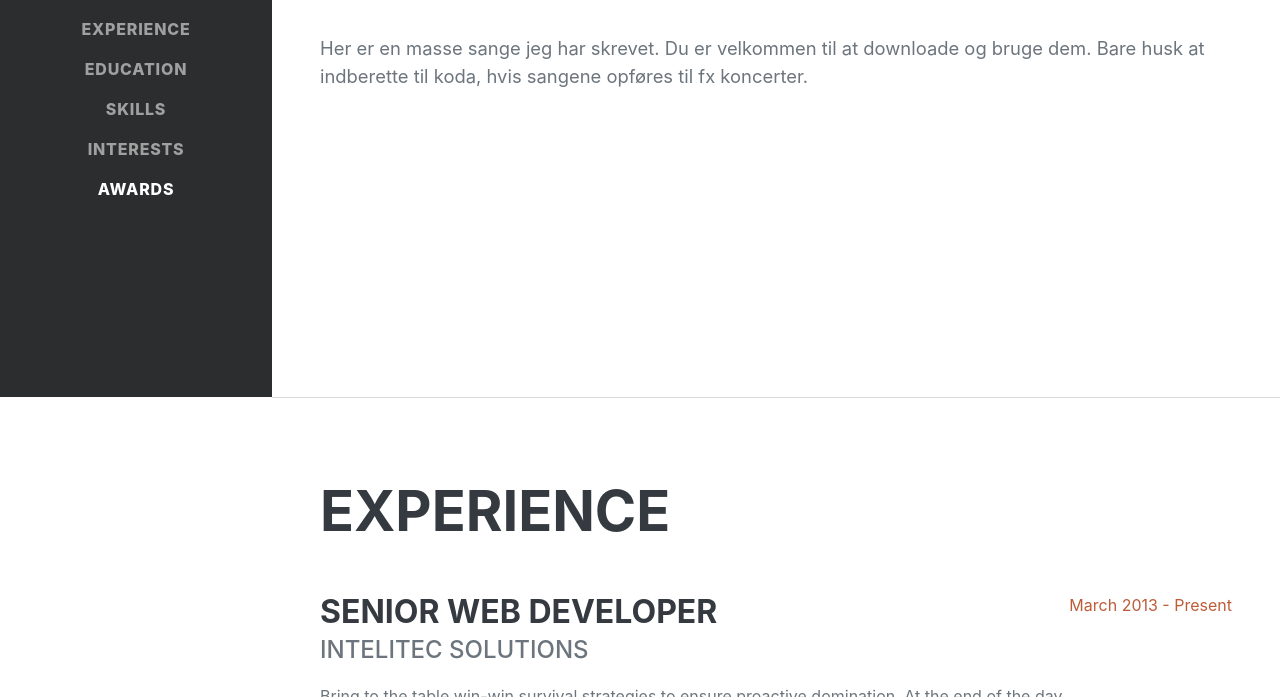
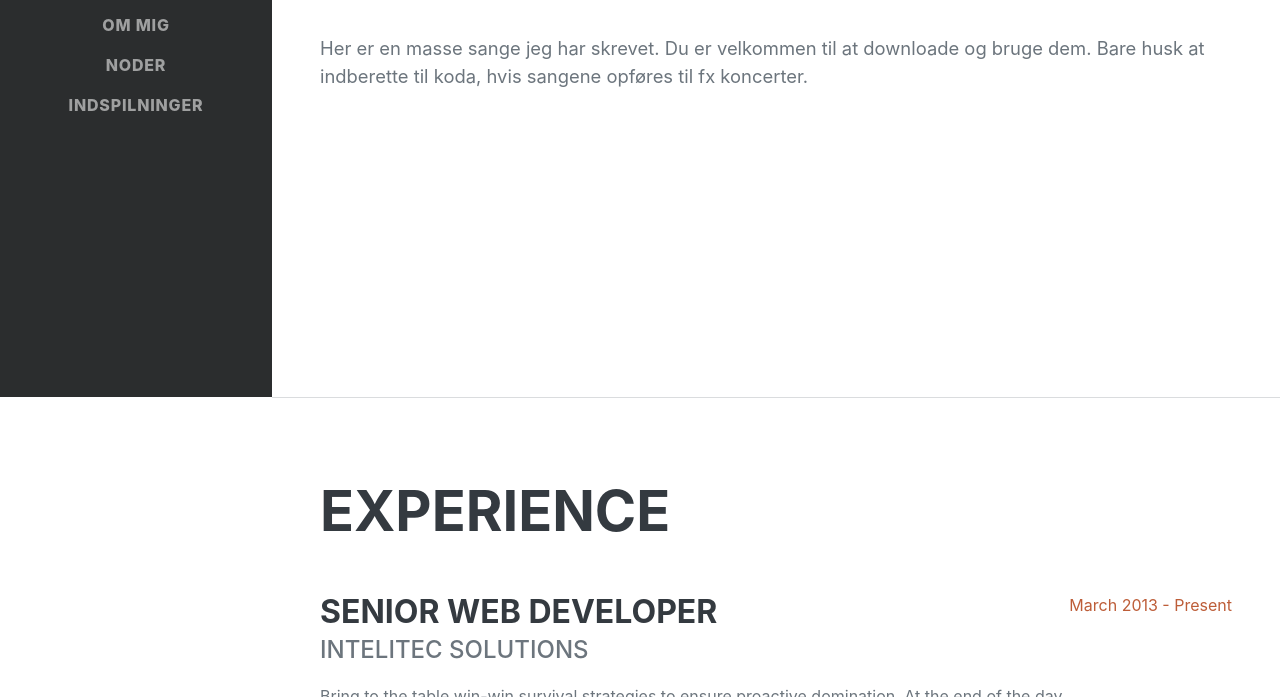
Before and after one commit to solvej-jaeger/solvejs-sange, a plain HTML site: page index.html in a window 1280 px wide. Shown: the part 403-1100 px from the top of the page. Drawn offline with nearby package versions, Linux system fonts and the light colour scheme; a web font is replaced by a local one.

Commit message:
Update index.html

```diff
--- a/index.html
+++ b/index.html
@@ -26,11 +26,11 @@
             <div class="collapse navbar-collapse" id="navbarResponsive">
                 <ul class="navbar-nav">
                     <li class="nav-item"><a class="nav-link js-scroll-trigger" href="#about">Om mig</a></li>
-                    <li class="nav-item"><a class="nav-link js-scroll-trigger" href="#experience">Experience</a></li>
-                    <li class="nav-item"><a class="nav-link js-scroll-trigger" href="#education">Education</a></li>
-                    <li class="nav-item"><a class="nav-link js-scroll-trigger" href="#skills">Skills</a></li>
-                    <li class="nav-item"><a class="nav-link js-scroll-trigger" href="#interests">Interests</a></li>
-                    <li class="nav-item"><a class="nav-link js-scroll-trigger" href="#awards">Awards</a></li>
+                    <li class="nav-item"><a class="nav-link js-scroll-trigger" href="#experience">Noder</a></li>
+                    <li class="nav-item"><a class="nav-link js-scroll-trigger" href="#education">Indspilninger</a></li>
+                    <li class="nav-item"><a class="nav-link js-scroll-trigger" href="#skills"></a></li>
+                    <li class="nav-item"><a class="nav-link js-scroll-trigger" href="#interests"></a></li>
+                    <li class="nav-item"><a class="nav-link js-scroll-trigger" href="#awards"></a></li>
                 </ul>
             </div>
         </nav>
```
